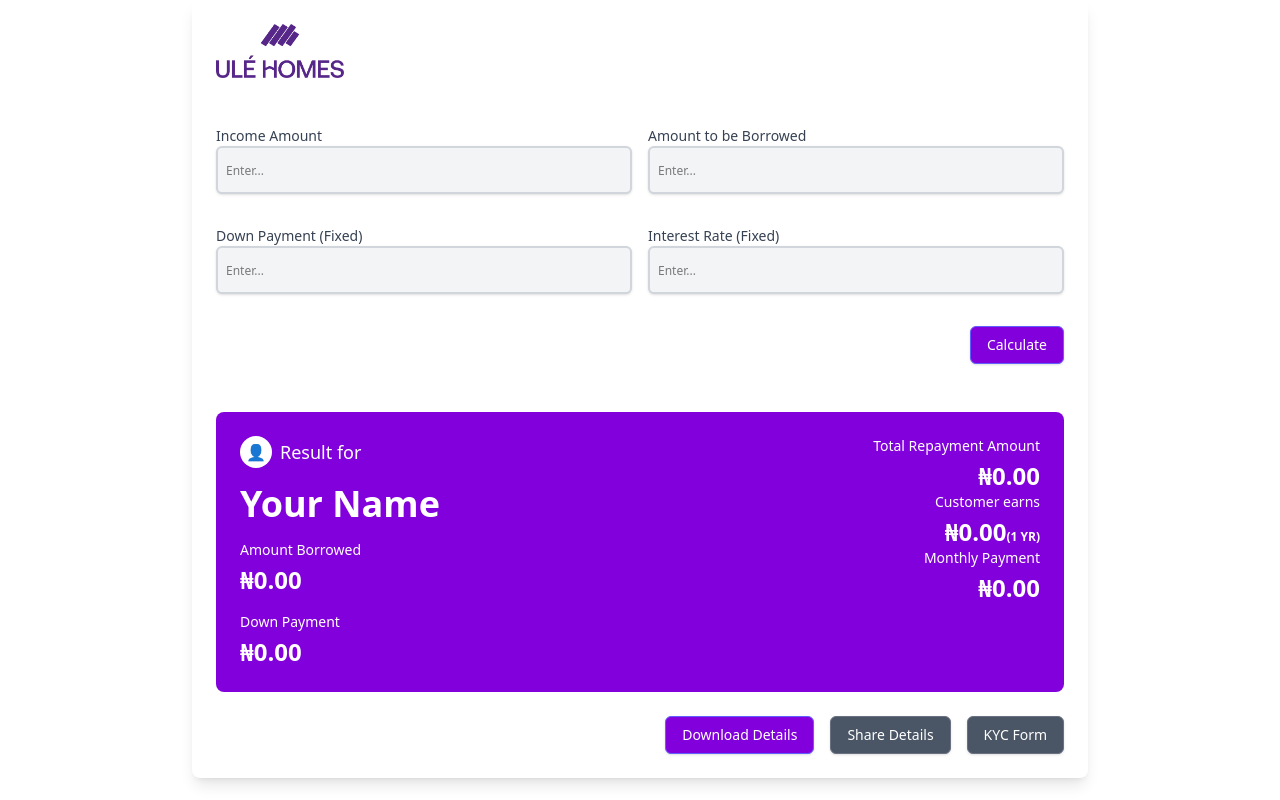
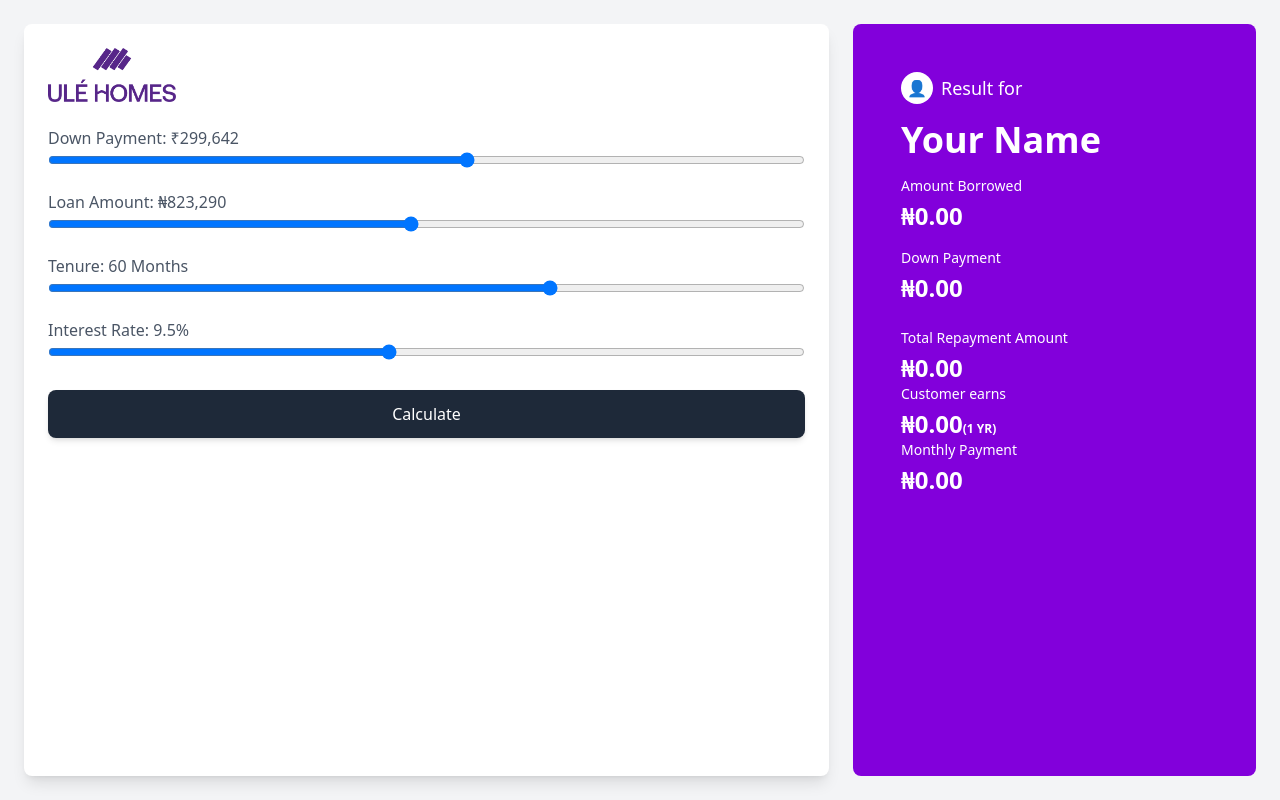
Before and after one commit to TunmiDev/loan-calculator, a React (Vite) app: page / in a window 1280 px wide. Built offline with nearby package versions, Linux system fonts and the light colour scheme.

Commit message:
Update App.jsx

```diff
--- a/src/App.jsx
+++ b/src/App.jsx
@@ -1,74 +1,98 @@
-import React from "react";
+import React, { useState } from "react";
 import logo from "../src/assets/logo.png";
-const index = () => {
+
+const LoanCalculator = () => {
+  const [downPayment, setDownPayment] = useState(299642);
+  const [loanAmount, setLoanAmount] = useState(823290);
+  const [tenure, setTenure] = useState(60);
+  const [interestRate, setInterestRate] = useState(9.5);
+
+  // Function to calculate EMI
+  const calculateEMI = () => {
+    const monthlyRate = interestRate / 100 / 12;
+    const totalMonths = tenure;
+    const emi =
+      (loanAmount * monthlyRate * Math.pow(1 + monthlyRate, totalMonths)) /
+      (Math.pow(1 + monthlyRate, totalMonths) - 1);
+    return emi.toFixed(0); // Rounded EMI
+  };
+
   return (
-    <div>
-      <div>
-        <div>
-          <div className="mx-auto bg-white rounded-lg shadow-lg max-w-4xl p-6">
+    <div className="flex flex-col md:flex-row bg-gray-100 min-h-screen p-6">
+      {/* Left: Loan Calculation Section */}
+      <div className="w-full md:w-2/3 bg-white p-6 shadow-lg rounded-lg">
+        <h2 className="text-lg font-semibold text-gray-700">
           <img src={logo} alt="" className="w-32 h-auto" />
+        </h2>
 
-            <form className="md:grid-cols-2 space-y-4 grid grid-cols-1 gap-4 mt-12">
-              <div>
-                <label className="text-sm font-medium text-gray-700 block">
-                  Income Amount
+        {/* Down Payment Slider */}
+        <div className="mt-6">
+          <label className="block text-gray-600">
+            Down Payment: ₹{downPayment.toLocaleString()}
           </label>
           <input
-                  type="text"
-                  placeholder="Enter..."
-                  className="focus:border-indigo-700 focus:outline-none focus:shadow-outline
-            flex-grow transition duration-200 appearance-none p-2 border-2 border-gray-300 text-black bg-gray-100
-            font-normal w-full h-12 text-xs rounded-md shadow-sm"
+            type="range"
+            min="50000"
+            max="500000"
+            value={downPayment}
+            onChange={(e) => setDownPayment(Number(e.target.value))}
+            className="w-full"
           />
         </div>
-              <div>
-                <label className="text-sm font-medium text-gray-700 block">
-                  Amount to be Borrowed
+
+        {/* Loan Amount Slider */}
+        <div className="mt-4">
+          <label className="block text-gray-600">
+            Loan Amount: ₦{loanAmount.toLocaleString()}
           </label>
           <input
-                  type="text"
-                  placeholder="Enter..."
-                  className="focus:border-indigo-700 focus:outline-none focus:shadow-outline
-            flex-grow transition duration-200 appearance-none p-2 border-2 border-gray-300 text-black bg-gray-100
-            font-normal w-full h-12 text-xs rounded-md shadow-sm"
+            type="range"
+            min="200000"
+            max="1500000"
+            value={loanAmount}
+            onChange={(e) => setLoanAmount(Number(e.target.value))}
+            className="w-full"
           />
         </div>
-              <div>
-                <label className="text-sm font-medium text-gray-700 block">
-                  Down Payment (Fixed)
+
+        {/* Tenure Slider */}
+        <div className="mt-4">
+          <label className="block text-gray-600">Tenure: {tenure} Months</label>
+          <input
+            type="range"
+            min="12"
+            max="84"
+            value={tenure}
+            onChange={(e) => setTenure(Number(e.target.value))}
+            className="w-full"
+          />
+        </div>
+
+        {/* Interest Rate Slider */}
+        <div className="mt-4">
+          <label className="block text-gray-600">
+            Interest Rate: {interestRate}%
           </label>
           <input
-                  type="text"
-                  placeholder="Enter..."
-                  className="focus:border-indigo-700 focus:outline-none focus:shadow-outline
-            flex-grow transition duration-200 appearance-none p-2 border-2 border-gray-300 text-black bg-gray-100
-            font-normal w-full h-12 text-xs rounded-md shadow-sm"
+            type="range"
+            min="5"
+            max="15"
+            step="0.1"
+            value={interestRate}
+            onChange={(e) => setInterestRate(Number(e.target.value))}
+            className="w-full"
           />
         </div>
-              <div>
-                <label className="text-sm font-medium text-gray-700 block">
-                  Interest Rate (Fixed)
-                </label>
-                <input
-                  type="text"
-                  placeholder="Enter..."
-                  className="focus:border-indigo-700 focus:outline-none focus:shadow-outline
-            flex-grow transition duration-200 appearance-none p-2 border-2 border-gray-300 text-black bg-gray-100
-            font-normal w-full h-12 text-xs rounded-md shadow-sm"
-                />
-              </div>
-              <div className="md:col-span-2 justify-end col-span-1 flex">
-                <button
-                  type="button"
-                  className="inline-flex border border-indigo-500 focus:outline-none focus:ring-2
-            focus:ring-indigo-500 focus:ring-offset-2 justify-center rounded-md py-2 px-4 bg-purple-700 text-sm
-            font-medium text-white shadow-sm"
-                >
+
+        {/* Button */}
+        <button className="mt-6 w-full bg-gray-800 text-white py-3 rounded-lg shadow-md hover:bg-gray-900">
           Calculate
         </button>
       </div>
-            </form>
-            <div className="bg-purple-700 rounded-lg w-full justify-between text-white p-6 max-w-4xl flex space-x-4 mt-12">
+
+      {/* Loan Results */}
+      <div className="w-full md:w-1/3 bg-purple-700 text-white p-6 rounded-lg md:ml-6 mt-6 md:mt-0">
+        <div className="bg-purple-700 rounded-lg w-full justify-between text-white p-6 max-w-4xl flex space-x-4">
           <div>
             <div className="items-center mb-4 flex space-x-2">
               <div className="w-8 h-8 items-center justify-center rounded-full bg-white text-purple-700 flex">
@@ -86,7 +110,8 @@ const index = () => {
               <p className="text-2xl font-bold mt-1">₦0.00</p>
             </div>
           </div>
-              <div className="text-right">
+        </div>
+        <div className="ml-6">
           <div clas="mb-4">
             <p className="text-sm">Total Repayment Amount</p>
             <p className="text-2xl font-bold mt-1">₦0.00</p>
@@ -104,38 +129,8 @@ const index = () => {
           </div>
         </div>
       </div>
-            <div className="justify-end mt-6 flex space-x-4">
-              <button
-                type="button"
-                className="inline-flex border border-indigo-500 focus:outline-none focus:ring-2
-          focus:ring-indigo-500 focus:ring-offset-2 justify-center rounded-md py-2 px-4 bg-purple-700
-           text-sm
-          font-medium text-white shadow-sm"
-              >
-                Download Details
-              </button>
-              <button
-                type="button"
-                className="inline-flex border border-gray-500 focus:outline-none focus:ring-2
-          focus:ring-indigo-500 focus:ring-offset-2 justify-center rounded-md py-2 px-4 bg-gray-600 text-sm font-medium hover:bg-purple-700
-          text-white shadow-sm"
-              >
-                Share Details
-              </button>
-              <button
-                type="button"
-                className="inline-flex border border-gray-500 focus:outline-none focus:ring-2
-          focus:ring-indigo-500 focus:ring-offset-2 justify-center rounded-md py-2 px-4 bg-gray-600 text-sm font-medium hover:bg-purple-700
-          text-white shadow-sm"
-              >
-                KYC Form
-              </button>
-            </div>
-          </div>
-        </div>
-      </div>
     </div>
   );
 };
 
-export default index;
+export default LoanCalculator;
```
Lines whose indentation alone changed are shown as unchanged.
